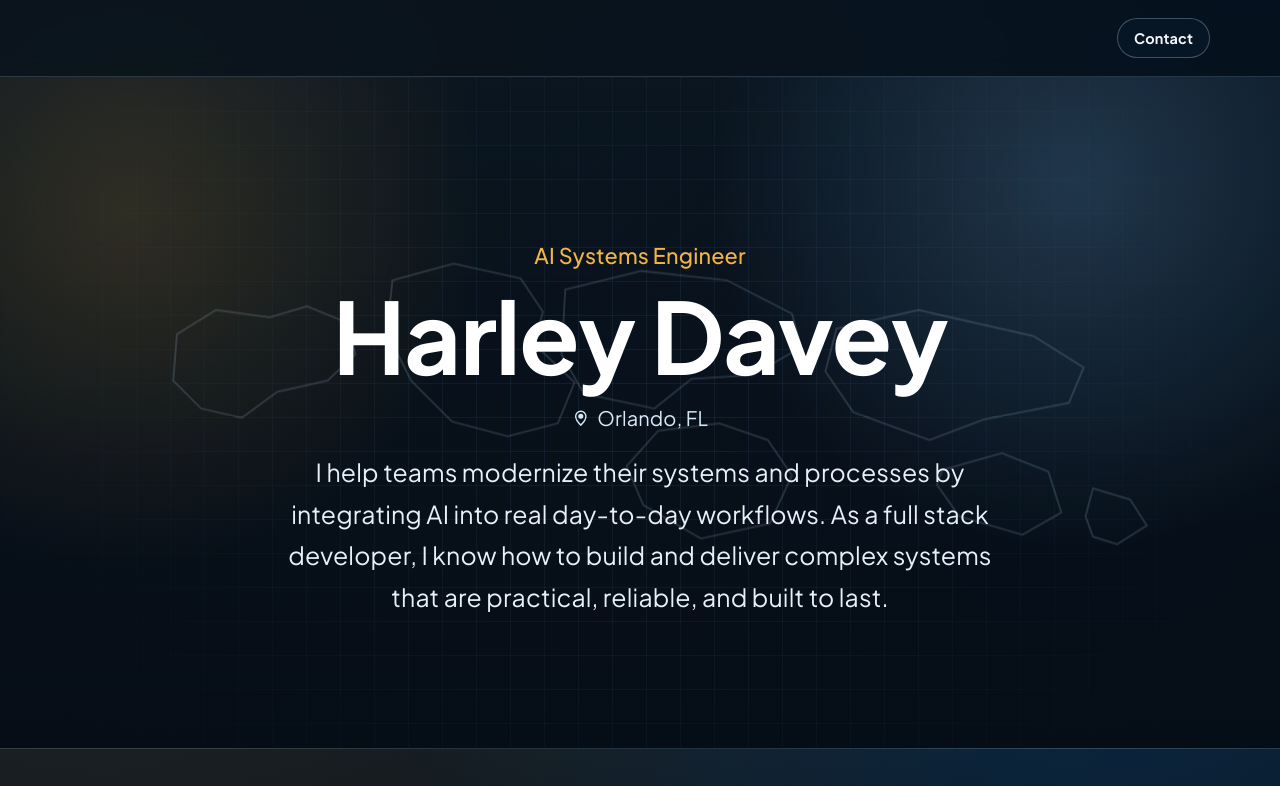
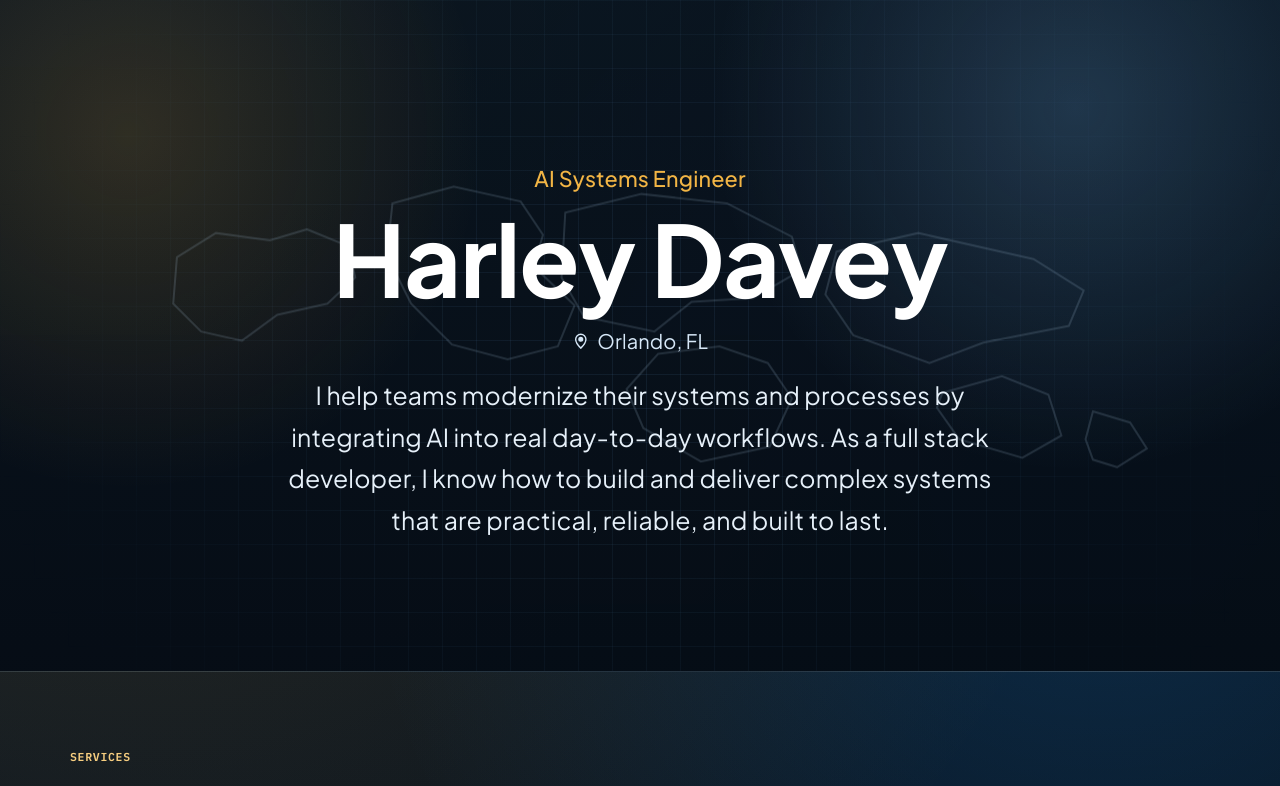
Before and after one commit to jhdavey/myportfolio, a React (Create React App) app in the folder client/: page /#/ in a window 1280 px wide. Shown: the top 786 px of the page. Built offline with nearby package versions, Linux system fonts and the light colour scheme.

Commit message:
Move primary nav into hero overlay

```diff
--- a/client/src/components/SiteHeader.js
+++ b/client/src/components/SiteHeader.js
@@ -39,15 +39,6 @@ export default function SiteHeader() {
         >
           <MenuIcon />
         </button>
-
-        <nav className='desktop-nav' aria-label='Primary'>
-          <NavLink
-            to='/contact'
-            className={({ isActive }) => (isActive ? 'top-nav-button active' : 'top-nav-button')}
-          >
-            Contact
-          </NavLink>
-        </nav>
       </div>
 
       <nav className={isOpen ? 'mobile-nav open' : 'mobile-nav'} aria-label='Mobile primary'>
--- a/client/src/pages/HomePage.js
+++ b/client/src/pages/HomePage.js
@@ -27,6 +27,13 @@ const recentWork = [
 ];
 
 const featuredCaseStudies = popularUseCases.slice(0, 4);
+const heroNavItems = [
+  { label: 'Overview', path: '/' },
+  { label: 'Services', path: '/services' },
+  { label: 'My Work', path: '/work' },
+  { label: 'My Process', path: '/process' },
+  { label: 'Contact', path: '/contact' },
+];
 
 function LocationIcon() {
   return (
@@ -55,6 +62,13 @@ export default function HomePage() {
   return (
     <section className='page home-page'>
       <section className='home-hero-full'>
+        <nav className='hero-overlay-nav fade-up' aria-label='Hero navigation'>
+          {heroNavItems.map((item) => (
+            <Link className='hero-overlay-link' key={item.path} to={item.path}>
+              {item.label}
+            </Link>
+          ))}
+        </nav>
         <WorldMapOutline />
         <div className='home-hero-content fade-up'>
           <p className='hero-role'>AI Systems Engineer</p>
--- a/client/src/styles/index.css
+++ b/client/src/styles/index.css
@@ -55,22 +55,22 @@ a {
 }
 
 .site-header {
-  position: sticky;
+  position: fixed;
   top: 0;
-  z-index: 20;
-  border-bottom: 1px solid var(--line);
-  background: rgba(6, 16, 27, 0.82);
-  backdrop-filter: blur(10px);
+  left: 0;
+  width: 100%;
+  z-index: 30;
 }
 
 .header-inner {
-  width: min(1140px, 92vw);
-  min-height: 76px;
+  width: 100%;
+  min-height: 0;
   margin: 0 auto;
   display: flex;
   align-items: center;
-  justify-content: space-between;
+  justify-content: flex-end;
   gap: 1rem;
+  padding: 0.6rem 1rem 0;
 }
 
 .brand {
@@ -134,6 +134,9 @@ a {
   color: var(--text-main);
   align-items: center;
   justify-content: center;
+  pointer-events: auto;
+  background: rgba(8, 24, 36, 0.86);
+  backdrop-filter: blur(6px);
 }
 
 .menu-icon {
@@ -172,10 +175,6 @@ a {
   width: 100vw;
   margin-left: calc(50% - 50vw);
   margin-top: -2.6rem;
-}
-
-.header-inner {
-  justify-content: flex-end;
 }
 
 .desktop-nav {
@@ -218,6 +217,34 @@ a {
     linear-gradient(180deg, rgba(9, 20, 31, 0.96), rgba(5, 12, 21, 0.98)),
     linear-gradient(140deg, rgba(242, 181, 69, 0.08), transparent 50%);
   border-bottom: 1px solid rgba(174, 202, 230, 0.16);
+}
+
+.hero-overlay-nav {
+  position: absolute;
+  top: 1.2rem;
+  right: min(2.4rem, 3vw);
+  z-index: 2;
+  display: flex;
+  flex-wrap: wrap;
+  justify-content: flex-end;
+  gap: 0.45rem;
+}
+
+.hero-overlay-link {
+  padding: 0.52rem 0.9rem;
+  border-radius: 999px;
+  border: 1px solid rgba(214, 231, 252, 0.28);
+  background: rgba(8, 24, 36, 0.72);
+  color: #e7f2fc;
+  font-size: 0.86rem;
+  font-weight: 650;
+  transition: transform 140ms ease, border-color 140ms ease, background 140ms ease;
+}
+
+.hero-overlay-link:hover {
+  transform: translateY(-1px);
+  border-color: rgba(242, 181, 69, 0.55);
+  background: rgba(12, 31, 46, 0.88);
 }
 
 .home-hero-full::before {
@@ -1927,7 +1954,14 @@ h1 {
   }
 }
 
+@media (max-width: 860px) {
+  .hero-overlay-nav {
+    display: none;
+  }
+}
+
 @media (max-width: 700px) {
+
   .home-hero-full {
     min-height: 78vh;
     padding: 5.6rem 1rem 3.5rem;
@@ -2005,6 +2039,8 @@ h1 {
 @media (max-width: 860px) {
   .header-inner {
     justify-content: space-between;
+    min-height: 64px;
+    padding: 0.65rem min(4vw, 1rem) 0;
   }
 
   .desktop-nav {
@@ -2017,12 +2053,13 @@ h1 {
 
   .mobile-nav {
     display: none;
-    width: min(1140px, 92vw);
-    margin: 0 auto 0.85rem;
+    width: min(540px, calc(100vw - 1rem));
+    margin: 0.35rem 0.5rem 0.85rem auto;
     padding: 0.35rem;
     border: 1px solid var(--line);
     border-radius: 0.9rem;
     background: rgba(7, 21, 33, 0.95);
+    pointer-events: auto;
   }
 
   .mobile-nav.open {
```
